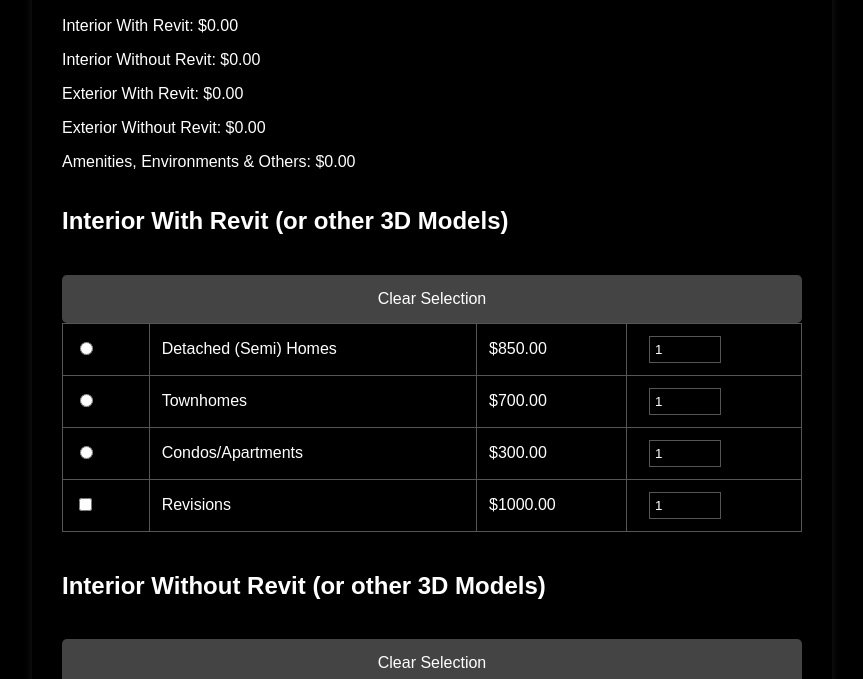
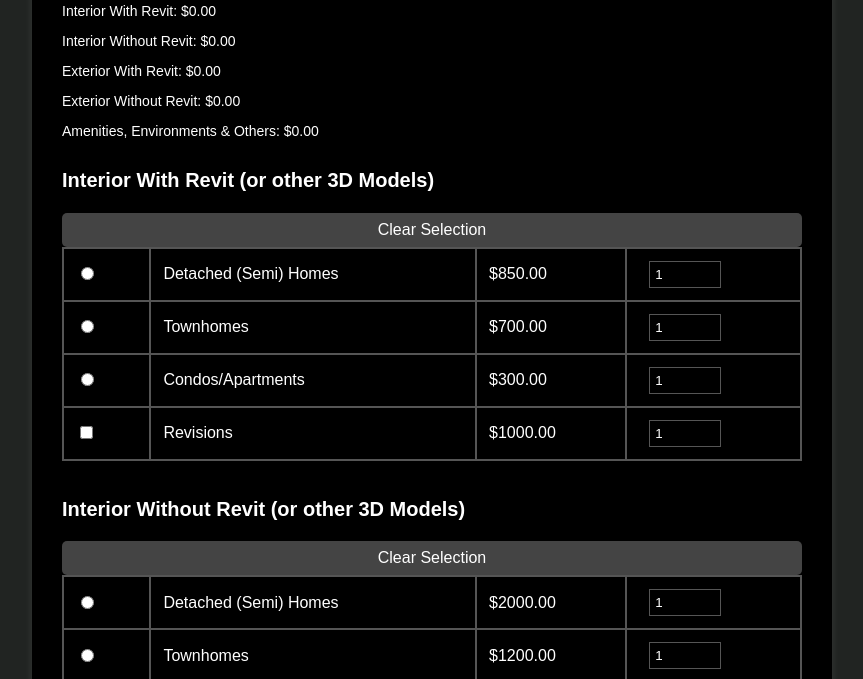
Before and after one commit to luckyduckbytes/c-pricing-calculator, a plain HTML site: page index.html in a window 1280 px wide. Shown: the part 161-840 px from the top of the page, without its empty margins (208-1071 px from the left). Drawn offline with Linux system fonts and the light colour scheme.

Commit message:
Add files via upload

```diff
--- a/index.html
+++ b/index.html
@@ -8,7 +8,7 @@
 </head>
 <body>
     <div class="container">
-        <h1>Pricing Calculator</h1>
+        <h1>Clay Pricing Calculator</h1>
 
         <h2>Subtotals</h2>
         <div id="subtotals">
@@ -237,4 +237,3 @@
     </div>
     <script src="script.js"></script>
 </body>
-</html>
--- a/script.js
+++ b/script.js
@@ -80,14 +80,12 @@ function calculatePrice() {
         }
     });
 
-    document.getElementById('subtotal-interior-revit').innerText = subtotalInteriorRevit.toFixed(2);
-    document.getElementById('subtotal-interior-no-revit').innerText = subtotalInteriorNoRevit.toFixed(2);
-    document.getElementById('subtotal-exterior-revit').innerText = subtotalExteriorRevit.toFixed(2);
-    document.getElementById('subtotal-exterior-no-revit').innerText = subtotalExteriorNoRevit.toFixed(2);
-    document.getElementById('subtotal-amenities').innerText = subtotalAmenities.toFixed(2);
-    document.getElementById('total-price').innerText
-    document.getElementById('subtotal-amenities').innerText = subtotalAmenities.toFixed(2);
-    document.getElementById('total-price').innerText = totalPrice.toFixed(2);
+    document.getElementById('subtotal-interior-revit').innerText = formatNumberWithCommas(subtotalInteriorRevit.toFixed(2));
+    document.getElementById('subtotal-interior-no-revit').innerText = formatNumberWithCommas(subtotalInteriorNoRevit.toFixed(2));
+    document.getElementById('subtotal-exterior-revit').innerText = formatNumberWithCommas(subtotalExteriorRevit.toFixed(2));
+    document.getElementById('subtotal-exterior-no-revit').innerText = formatNumberWithCommas(subtotalExteriorNoRevit.toFixed(2));
+    document.getElementById('subtotal-amenities').innerText = formatNumberWithCommas(subtotalAmenities.toFixed(2));
+    document.getElementById('total-price').innerText = formatNumberWithCommas(totalPrice.toFixed(2));
 }
 
 function clearSelection(sectionName) {
@@ -97,3 +95,7 @@ function clearSelection(sectionName) {
     });
     calculatePrice();
 }
+
+function formatNumberWithCommas(number) {
+    return number.toString().replace(/\B(?=(\d{3})+(?!\d))/g, ",");
+}
--- a/styles.css
+++ b/styles.css
@@ -1,7 +1,7 @@
 /* General Styles */
 body {
     font-family: Arial, sans-serif;
-    background-color: #000;
+    background-color: #212422;
     color: #fff;
     display: flex;
     justify-content: center;
@@ -11,6 +11,7 @@ body {
     padding: 20px;
     box-sizing: border-box;
     overflow-x: hidden;
+    font-size: 16px; /* Default font size */
 }
 
 .container {
@@ -24,8 +25,19 @@ body {
     overflow-x: auto;
 }
 
-h1, h2, p {
+h1 {
     color: #fff;
+    font-size: 30px; /* Font size for h1 */
+}
+
+h2 {
+    color: #fff;
+    font-size: 20px; /* Font size for h2 */
+}
+
+p {
+    color: #fff;
+    font-size: 14px; /* Font size for paragraphs */
 }
 
 form {
@@ -40,16 +52,18 @@ table {
 }
 
 table th, table td {
-    border: 1px solid #555;
+    border: 2px solid #555;
     padding: 12px;
     text-align: left;
     word-wrap: break-word;
     color: #fff;
+    font-size: 16px; /* Font size for table text */
 }
 
 table th {
     background-color: #222;
     font-weight: bold;
+    font-size: 16px; /* Font size for table headers */
 }
 
 table tr:hover {
@@ -70,14 +84,14 @@ input[type="number"] {
 }
 
 button {
-    padding: 15px;
-    margin-top: 20px;
+    padding: 8px;
+    margin-top: 4px;
     border: none;
     background-color: #444;
     color: #fff;
     border-radius: 5px;
     cursor: pointer;
-    font-size: 16px;
+    font-size: 16px; /* Font size for buttons */
     width: 100%;
     transition: background-color 0.3s ease;
 }
@@ -98,6 +112,7 @@ button.clear-selection:hover {
 @media (max-width: 600px) {
     body {
         padding: 10px;
+        font-size: 14px; /* Responsive font size */
     }
 
     .container {
@@ -106,6 +121,7 @@ button.clear-selection:hover {
 
     table th, table td {
         padding: 8px;
+        font-size: 12px; /* Responsive font size for table text */
     }
 
     button {
```
